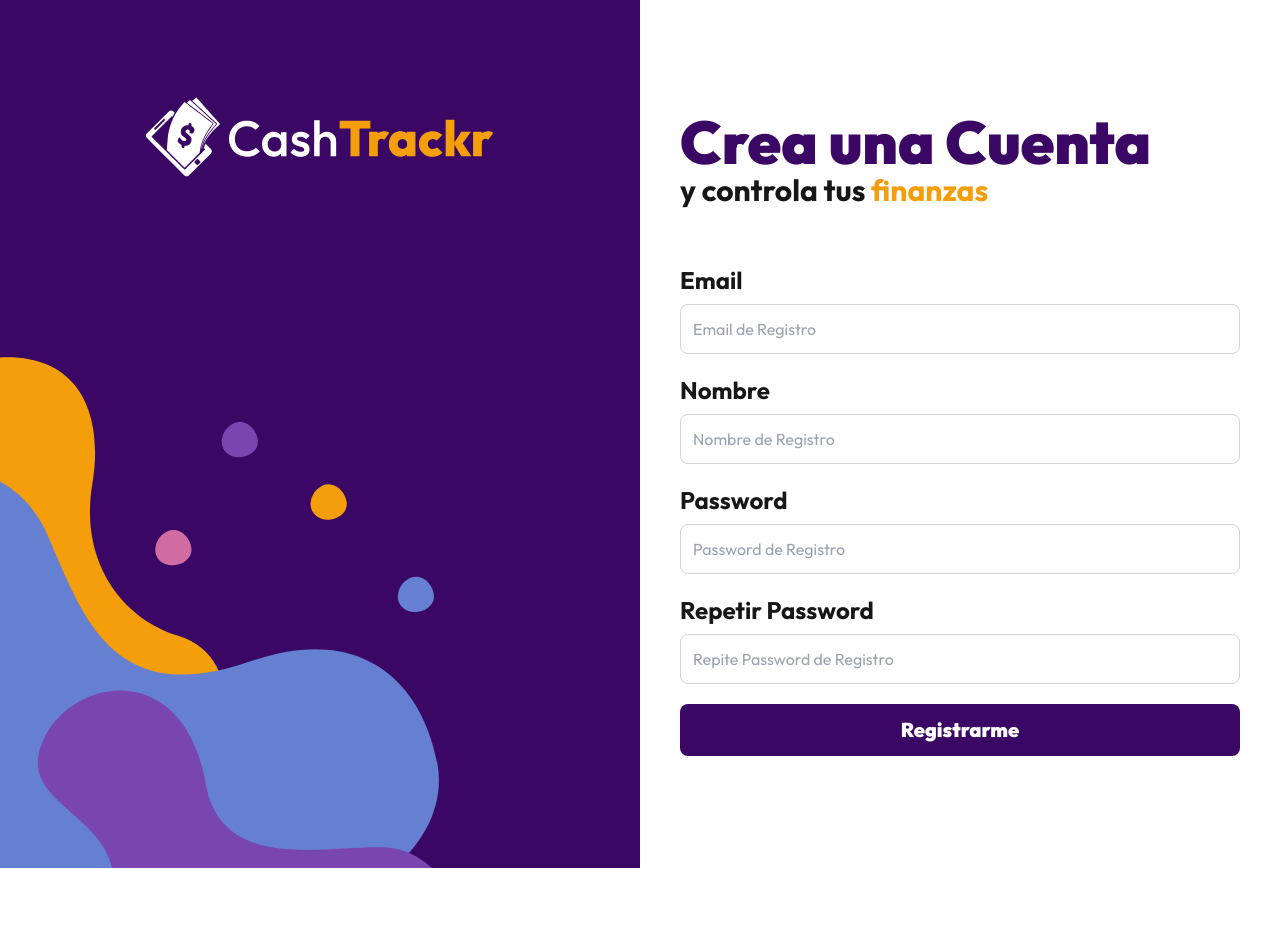
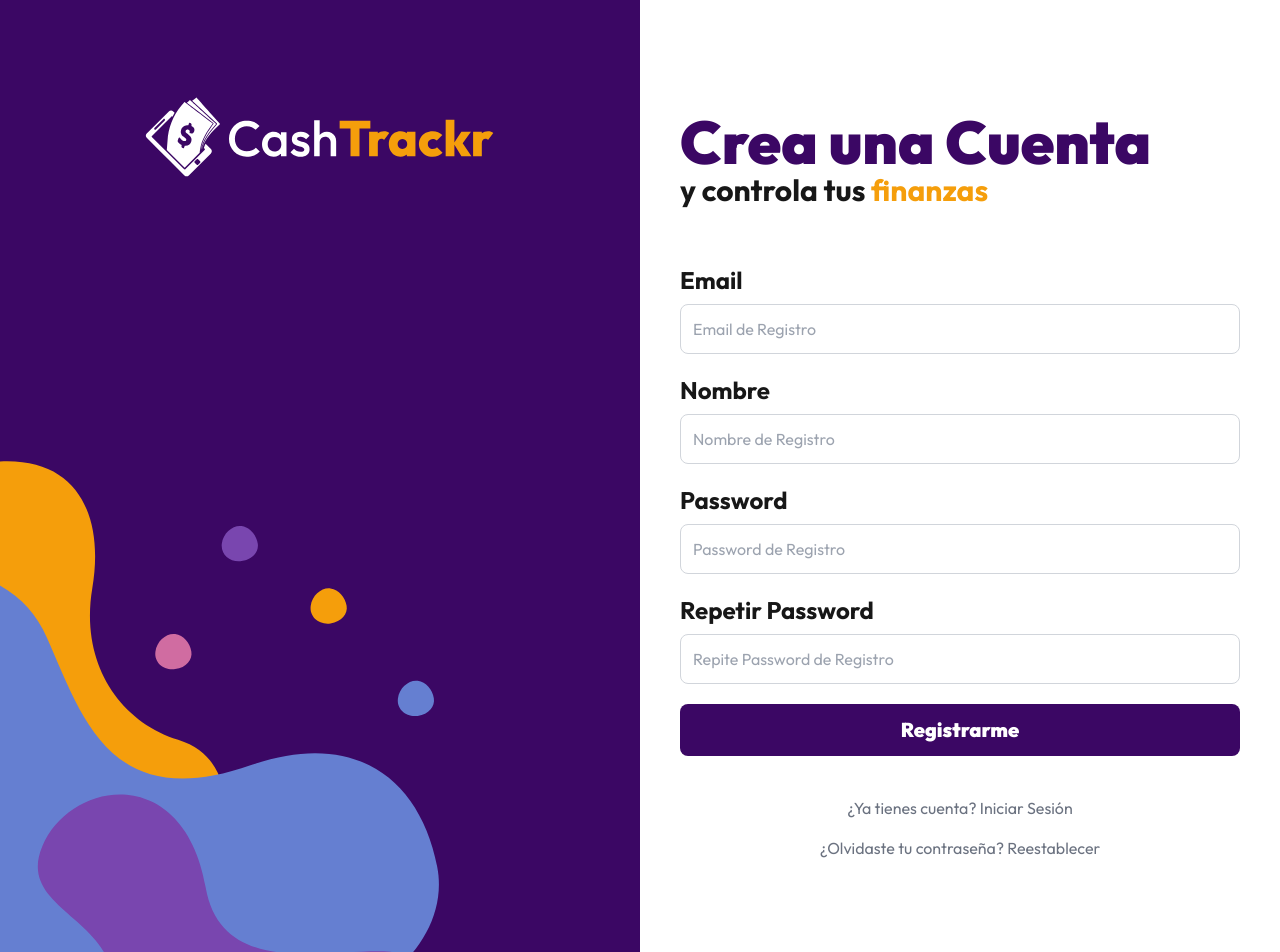
Before and after one commit to aransolis1088-lgtm/CashTrackr, a Next.js app in the folder frontend/: page /auth/register in a window 1280 px wide. Shown: the top 952 px of the page. Before the commit the page ends 868 px from the top, so only its background shows below. Built offline with nearby package versions, Linux system fonts and the light colour scheme.

Commit message:
Implementación de routing en next.js

```diff
--- a/frontend/app/auth/forgot-password/page.tsx
+++ b/frontend/app/auth/forgot-password/page.tsx
@@ -1,5 +1,6 @@
 import ForgotPasswordForm from '@/components/auth/forgotPasswordForm'
 import type { Metadata } from 'next'
+import Link from 'next/link'
 
 export const metadata: Metadata = {
     title: "CashTrackr - Olvidé mi Password",
@@ -15,6 +16,22 @@
 
             <ForgotPasswordForm />
 
+            <nav className='mt-10 flex flex-col space-y-4'>
+                <Link
+                    href='/auth/login'
+                    className='text-center text-gray-500'
+                >
+                    ¿Ya tienes cuenta? Iniciar Sesión
+                </Link>
+
+                <Link
+                    href='/auth/register'
+                    className='text-center text-gray-500'
+                >
+                    ¿No tienes cuenta? Crea una
+                </Link>
+            </nav>
+
         </>
     )
 }
--- a/frontend/app/auth/login/page.tsx
+++ b/frontend/app/auth/login/page.tsx
@@ -1,5 +1,7 @@
+import Link from 'next/link'
+
 import LoginForm from '@/components/auth/LoginForm'
-import type {Metadata} from 'next'
+import type { Metadata } from 'next'
 
 export const metadata: Metadata = {
     title: "CashTrackr - Iniciar Sesión",
@@ -14,6 +16,22 @@
             <p className="text-3xl font-bold">y controla tus <span className="text-amber-500">finanzas</span></p>
 
             <LoginForm />
+
+            <nav className='mt-10 flex flex-col space-y-4'>
+                <Link
+                    href='/auth/register'
+                    className='text-center text-gray-500'
+                >
+                    ¿No tienes cuenta? Crea una
+                </Link>
+
+                <Link
+                    href='/auth/forgot-password'
+                    className='text-center text-gray-500'
+                >
+                    ¿Olvidaste tu contraseña? Reestablecer
+                </Link>
+            </nav>
         </>
     )
 }
--- a/frontend/app/auth/register/page.tsx
+++ b/frontend/app/auth/register/page.tsx
@@ -1,5 +1,6 @@
-import type {Metadata} from 'next'
+import type { Metadata } from 'next'
 import RegisterForm from "@/components/auth/RegisterForm"
+import Link from 'next/link'
 
 export const metadata: Metadata = {
     title: "CashTrackr - Crear Cuenta",
@@ -14,6 +15,22 @@
             <p className="text-3xl font-bold">y controla tus <span className="text-amber-500">finanzas</span></p>
 
             <RegisterForm />
+
+            <nav className='mt-10 flex flex-col space-y-4'>
+                <Link
+                    href='/auth/login'
+                    className='text-center text-gray-500'
+                >
+                    ¿Ya tienes cuenta? Iniciar Sesión
+                </Link>
+
+                <Link
+                    href='/auth/forgot-password'
+                    className='text-center text-gray-500'
+                >
+                    ¿Olvidaste tu contraseña? Reestablecer
+                </Link>
+            </nav>
         </>
     )
 }
```
